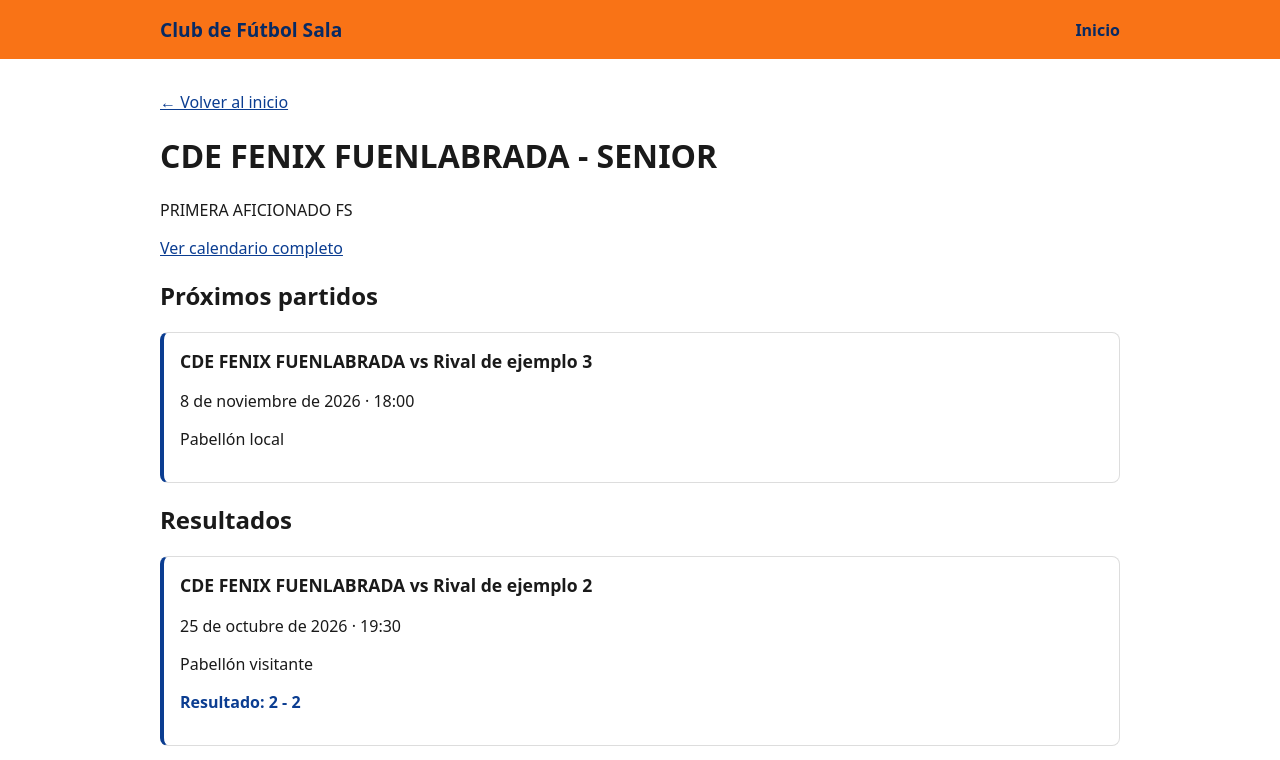
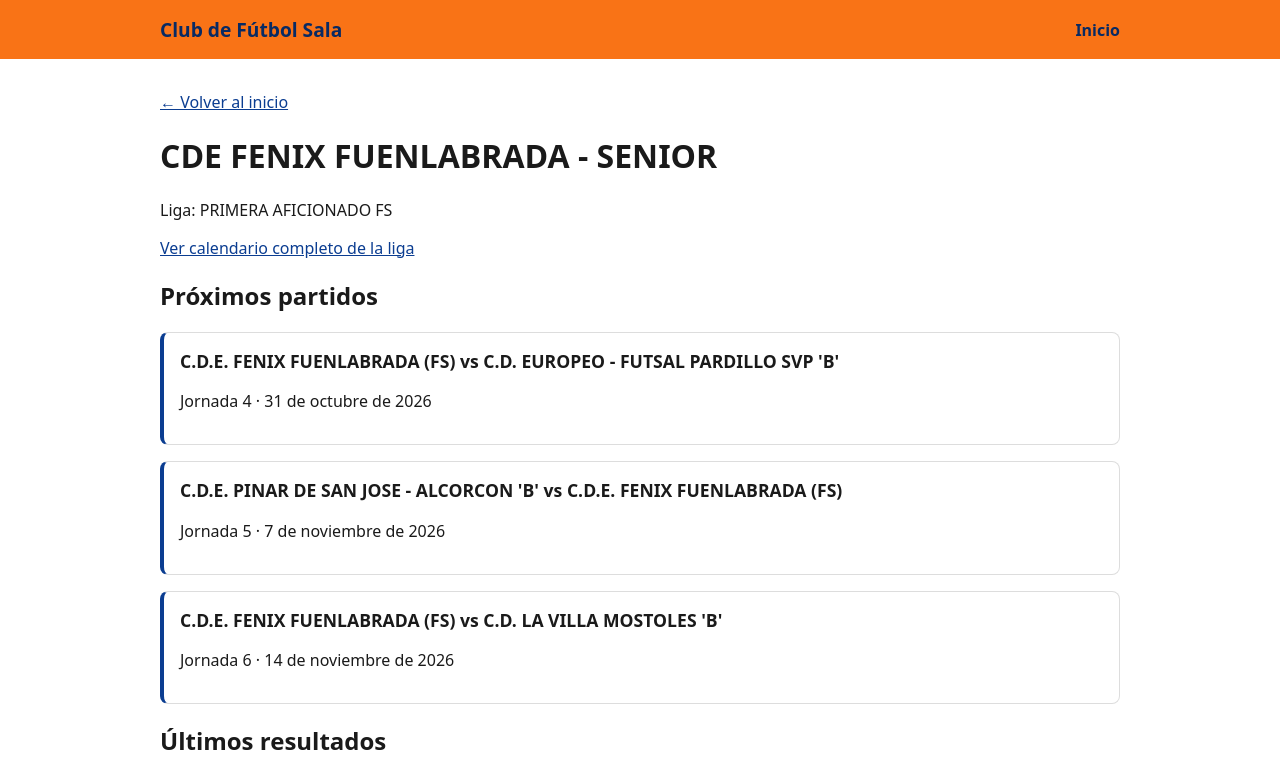
Before and after one commit to rvelasco2199/MI_PRIMERA_WEB, a React (Vite) app: page /equipos/1 in a window 1280 px wide. Shown: the top 760 px of the page. Built offline with nearby package versions, Linux system fonts and the light colour scheme.

Commit message:
Resultados y Proximos partidos

```diff
--- a/src/components/MatchCard.jsx
+++ b/src/components/MatchCard.jsx
@@ -7,15 +7,20 @@ function formatDate(date) {
 }
 
 function MatchCard({ match, teamName }) {
+  const home = match.home ?? teamName
+  const away = match.away ?? match.opponent
+  const info = [match.time, match.venue].filter(Boolean).join(' · ')
+
   return (
     <article className="match-card">
       <h3>
-        {teamName} vs {match.opponent}
+        {home} vs {away}
       </h3>
       <p>
-        {formatDate(match.date)} · {match.time}
+        {match.round ? `Jornada ${match.round} · ` : ''}
+        {formatDate(match.date)}
       </p>
-      <p>{match.venue}</p>
+      {info && <p>{info}</p>}
       {match.played && (
         <p className="match-score">
           Resultado: {match.homeScore} - {match.awayScore}
--- a/src/pages/TeamDetail.jsx
+++ b/src/pages/TeamDetail.jsx
@@ -1,7 +1,7 @@
 import { Link, useParams } from 'react-router-dom'
 import { teams } from '../data/teams'
-import { matches } from '../data/matches'
 import { leagues } from '../data/leagues'
+import { getUpcomingMatches, getPlayedMatches } from '../utils/teamMatches'
 import MatchCard from '../components/MatchCard'
 import StandingsTable from '../components/StandingsTable'
 
@@ -19,25 +19,20 @@ function TeamDetail() {
   }
 
   const league = leagues.find((item) => item.name === team.league)
-  const teamMatches = matches.filter((match) => match.teamId === team.id)
-
-  const upcomingMatches = teamMatches
-    .filter((match) => !match.played)
-    .sort((a, b) => a.date.localeCompare(b.date))
-
-  const playedMatches = teamMatches
-    .filter((match) => match.played)
-    .sort((a, b) => b.date.localeCompare(a.date))
+  const upcomingMatches = getUpcomingMatches(team).slice(0, 3)
+  const playedMatches = getPlayedMatches(team).slice(0, 3)
 
   return (
     <main>
       <Link to="/">← Volver al inicio</Link>
 
-      <h1>{team.name} - {team.category}</h1>
-      <p>{team.league}</p>
+      <h1>
+        {team.name} - {team.category}
+      </h1>
+      <p>Liga: {team.league}</p>
       <p>
         <Link to={`/equipos/${team.id}/calendario`}>
-          Ver calendario completo
+          Ver calendario completo de la liga
         </Link>
       </p>
 
@@ -47,28 +42,25 @@ function TeamDetail() {
       ) : (
         <section className="match-list">
           {upcomingMatches.map((match) => (
-            <MatchCard key={match.id} match={match} teamName={team.name} />
+            <MatchCard key={match.round} match={match} />
           ))}
         </section>
       )}
 
-      <h2>Resultados</h2>
+      <h2>Últimos resultados</h2>
       {playedMatches.length === 0 ? (
         <p>Todavía no hay resultados.</p>
       ) : (
         <section className="match-list">
           {playedMatches.map((match) => (
-            <MatchCard key={match.id} match={match} teamName={team.name} />
+            <MatchCard key={match.round} match={match} />
           ))}
         </section>
       )}
 
       <h2>Clasificación</h2>
       {league ? (
-        <StandingsTable
-          standings={league.standings}
-          highlightTeam={team.name}
-        />
+        <StandingsTable standings={league.standings} />
       ) : (
         <p>Todavía no hay clasificación disponible.</p>
       )}
--- /dev/null
+++ b/src/utils/teamMatches.js
@@ -0,0 +1,52 @@
+import { leagues } from '../data/leagues'
+import { fixtures } from '../data/fixtures'
+
+function normalize(name = '') {
+  return name
+    .toUpperCase()
+    .replace(/\(.*?\)/g, '')
+    .replace(/[.\s]/g, '')
+}
+
+export function getTeamMatches(team) {
+  const league = leagues.find((item) => item.name === team.league)
+  if (!league) return []
+
+  const ownTeam = league.standings.find((row) => row.isOwnTeam)?.team
+  if (!ownTeam) return []
+
+  const own = normalize(ownTeam)
+  const result = []
+
+  fixtures
+    .filter((round) => round.leagueId === league.id)
+    .forEach((round) => {
+      round.matches.forEach((match) => {
+        const isHome = normalize(match.home) === own
+        const isAway = normalize(match.away) === own
+
+        if (isHome || isAway) {
+          result.push({
+            ...match,
+            round: round.round,
+            date: round.date,
+            isHome,
+            opponent: isHome ? match.away : match.home,
+            played: match.homeScore !== null && match.awayScore !== null,
+          })
+        }
+      })
+    })
+
+  return result.sort((a, b) => a.date.localeCompare(b.date))
+}
+
+export function getUpcomingMatches(team) {
+  return getTeamMatches(team).filter((match) => !match.played)
+}
+
+export function getPlayedMatches(team) {
+  return getTeamMatches(team)
+    .filter((match) => match.played)
+    .reverse()
+}
```
